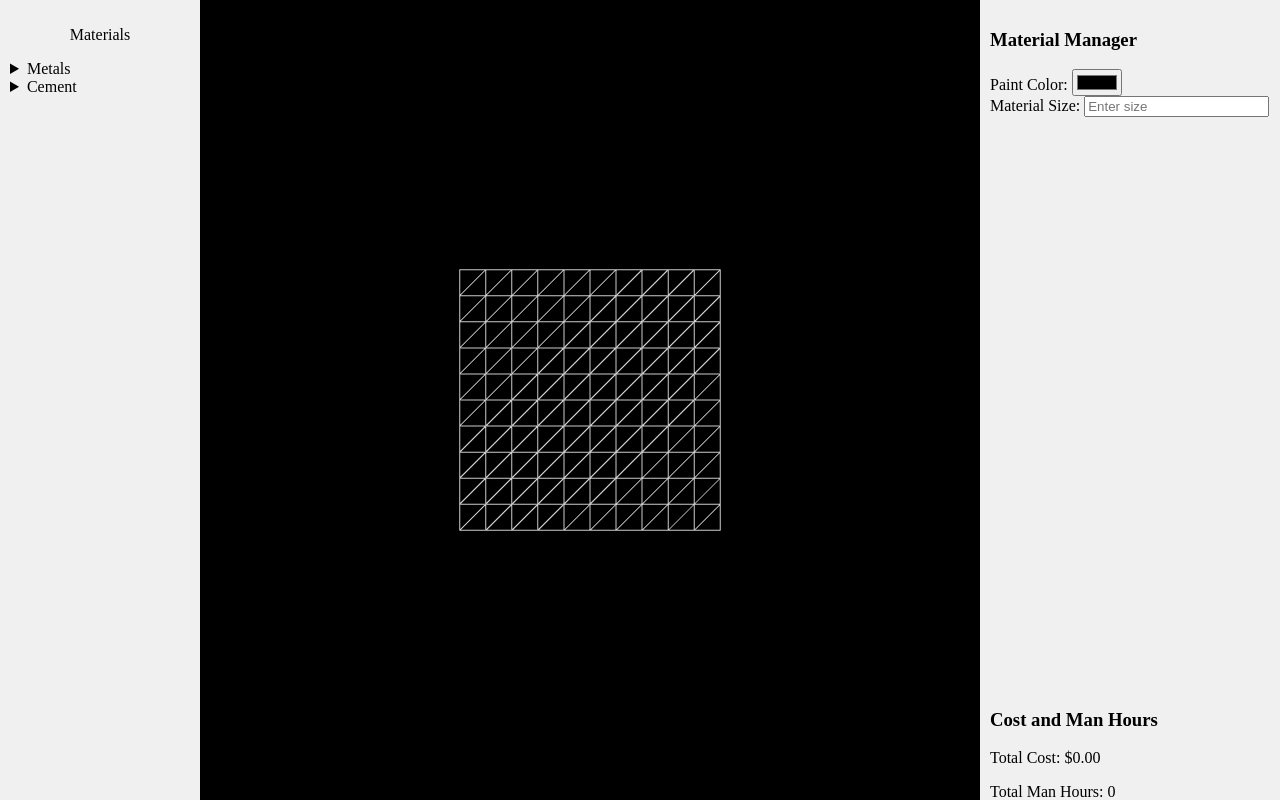
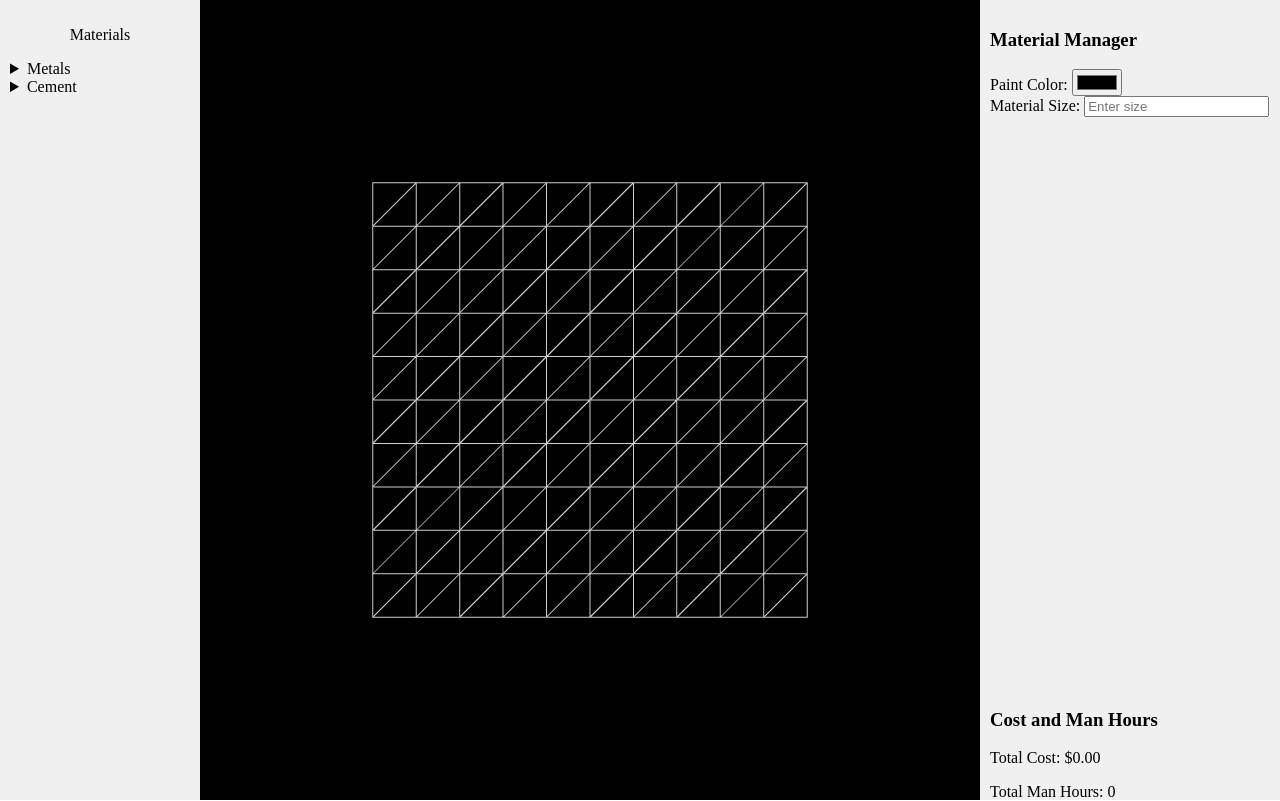
Before and after one commit to jdszekeres/virtualRealEstate, a website built with Vite: page index.html in a window 1280 px wide. Built offline with nearby package versions, Linux system fonts and the light colour scheme.

Commit message:
Turned scripts to modules

```diff
--- a/index.html
+++ b/index.html
@@ -49,7 +49,5 @@
     <!-- Add your JavaScript script tag here for interactivity -->
 
 </body>
-<script src="scripts/3d.js" type="module"></script>
-<script src="scripts/materials.js"></script>
-<script src="scripts/app.js"></script>
+<script src="scripts/app.js" type="module"></script>
 </html>
--- a/scripts/3d.js
+++ b/scripts/3d.js
@@ -6,7 +6,7 @@ import WebGL from 'three/addons/capabilities/WebGL.js';
 const _3d_viewer = document.getElementById('3d-viewer');
 var scene = new THREE.Scene();
 var camera = new THREE.PerspectiveCamera(75, _3d_viewer.offsetWidth / document.body.offsetHeight, 0.1, 1000);
-
+var blocks = [];
 // Specify the 3D viewer div as the container for the renderer
 var renderer = new THREE.WebGLRenderer({ antialias: true });
 renderer.setSize(_3d_viewer.offsetWidth, document.body.offsetHeight);
@@ -14,23 +14,24 @@ _3d_viewer.appendChild(renderer.domElement);
 
 // Add OrbitControls
 var controls = new OrbitControls(camera, renderer.domElement);
-// controls.enableDamping = true;
-// controls.dampingFactor = 0.25;
+controls.enableDamping = true;
+controls.dampingFactor = 0.25;
 // controls.screenSpacePanning = false;
 // controls.maxPolarAngle = Math.PI / 2;
 
-var planeGeometry = new THREE.PlaneGeometry(10,10, 10,10);
+var planeGeometry = new THREE.PlaneGeometry(100,100, 10,10); //size of plot in meters
 var planeMaterial = new THREE.MeshBasicMaterial({ color: 0xcccccc, side: THREE.DoubleSide,wireframe: true });
 var planeMesh = new THREE.Mesh(planeGeometry, planeMaterial);
 scene.add(planeMesh);
 
-camera.position.z = 20;
+camera.position.z = 120;
 
 var animate = function () {
     requestAnimationFrame(animate);
 
     // Update controls
     controls.update();
+
     // camera.rotation.y ++;
     renderer.render(scene, camera);
 };
@@ -45,3 +46,6 @@ if ( WebGL.isWebGLAvailable() ) {
 	document.getElementById( 'container' ).appendChild( warning );
 
 }
+
+
+export {camera,renderer,scene,blocks};
--- a/scripts/app.js
+++ b/scripts/app.js
@@ -0,0 +1,4 @@
+import * as _THREE from "./3d.js";
+import * as _Materials from "./materials.js";
+import * as _drag_handler from "./drag_handler.js";
+_Materials.loadMaterials(_drag_handler.register_handler,_THREE);
--- /dev/null
+++ b/scripts/drag_handler.js
@@ -0,0 +1,51 @@
+import * as THREE from 'three';
+import * as _3d from './3d.js';
+var draggedObject = null;
+const raycaster = new THREE.Raycaster();
+const pointer = new THREE.Vector2();
+var selected = null;
+
+// Mouse position offset for smoother dragging
+var mouseOffset = new THREE.Vector3();
+function register_handler(ele,data) {
+
+    function onMaterialMouseDown(event) {
+        event.preventDefault();
+
+        // Create a new mesh based on the material clicked in the sidebar
+        var size = new THREE.BoxGeometry(data.properties.size.default_width, data.properties.size.default_height, data.properties.size.default_depth)
+        var material = new THREE.MeshBasicMaterial({ color: "#"+data.properties.colors[0] });
+        draggedObject = new THREE.Mesh(size, material);
+
+        // Calculate the offset between the mouse click position and the center of the dragged object
+        draggedObject.position.set(0,0,0);
+
+        // Add the object to the scene
+        _3d.blocks.push(draggedObject);
+        _3d.scene.add(draggedObject);
+    }
+    // Add event listeners
+    ele.addEventListener('mousedown', onMaterialMouseDown, false);
+
+}
+function onpointermove(event) {
+    pointer.x = ( event.clientX / _3d.renderer.domElement.offsetWidth ) * 2 - 1;
+	pointer.y = - ( event.clientY / _3d.renderer.domElement.offsetHeight ) * 2 + 1;
+    console.log( pointer.x, pointer.y );
+}
+function selected_func() {
+
+    raycaster.setFromCamera( pointer, _3d.camera );
+    let intersects = raycaster.intersectObjects( _3d.blocks );
+    if ( intersects.length > 0) {
+        console.log(intersects);
+        console.log(_3d.blocks);
+        intersects[ 0 ].material = THREE.MeshBasicMaterial({color: 0xff00ff})
+        _3d.renderer.render( scene, camera );
+    }
+
+
+}
+_3d.renderer.domElement.addEventListener("mousemove",onpointermove,false);
+setInterval(selected_func,10)
+export {register_handler,pointer,selected};
--- a/scripts/materials.js
+++ b/scripts/materials.js
@@ -1,15 +1,18 @@
-var materials;
-
-fetch("/materials.json").then((x)=>x.json()).then((y)=>{materials = y}).then(()=>{createDetails(materials,document.getElementById("materials-list"));});
-
-function createDetails(jsonData, parentDetails, depth = 0) {
+import * as handlers from './drag_handler.js';
+export var materials;
+export var non_class = [];
+export function loadMaterials(_THREE) {
+    fetch("/materials.json").then((x)=>x.json()).then((y)=>{materials = y}).then(()=>{createDetails(materials,document.getElementById("materials-list"),_THREE);});
+}
+function createDetails(jsonData, parentDetails, handler,_THREE,depth = 0) {
     jsonData.forEach(item => {
-        padding = depth*5+"px"
+        let padding = depth*5+"px"
         if (item.children) {
             const details = document.createElement("details");
             const summary = document.createElement("summary");
             const propertyList = document.createElement("ul");
             details.style.paddingLeft = padding;
+            details.id=item.id;
             summary.textContent = item.name;
             details.appendChild(summary);
 
@@ -28,10 +31,17 @@ function createDetails(jsonData, parentDetails, depth = 0) {
             createDetails(item.children, details, depth + 1);
         } else {
                 jsonData.forEach(function (child) {
-                div = document.createElement('div');
+                let div = document.createElement('div');
+                div.id=child.id;
                 div.innerHTML = child.name;
-                div.style.paddingLeft = padding
+                div.style.paddingLeft = padding;
+                child.element = div;
+
+                handlers.register_handler(div,child,_THREE);
                 parentDetails.appendChild(div);
+                non_class.push(child);
+
+
             })
         }
     });
```
